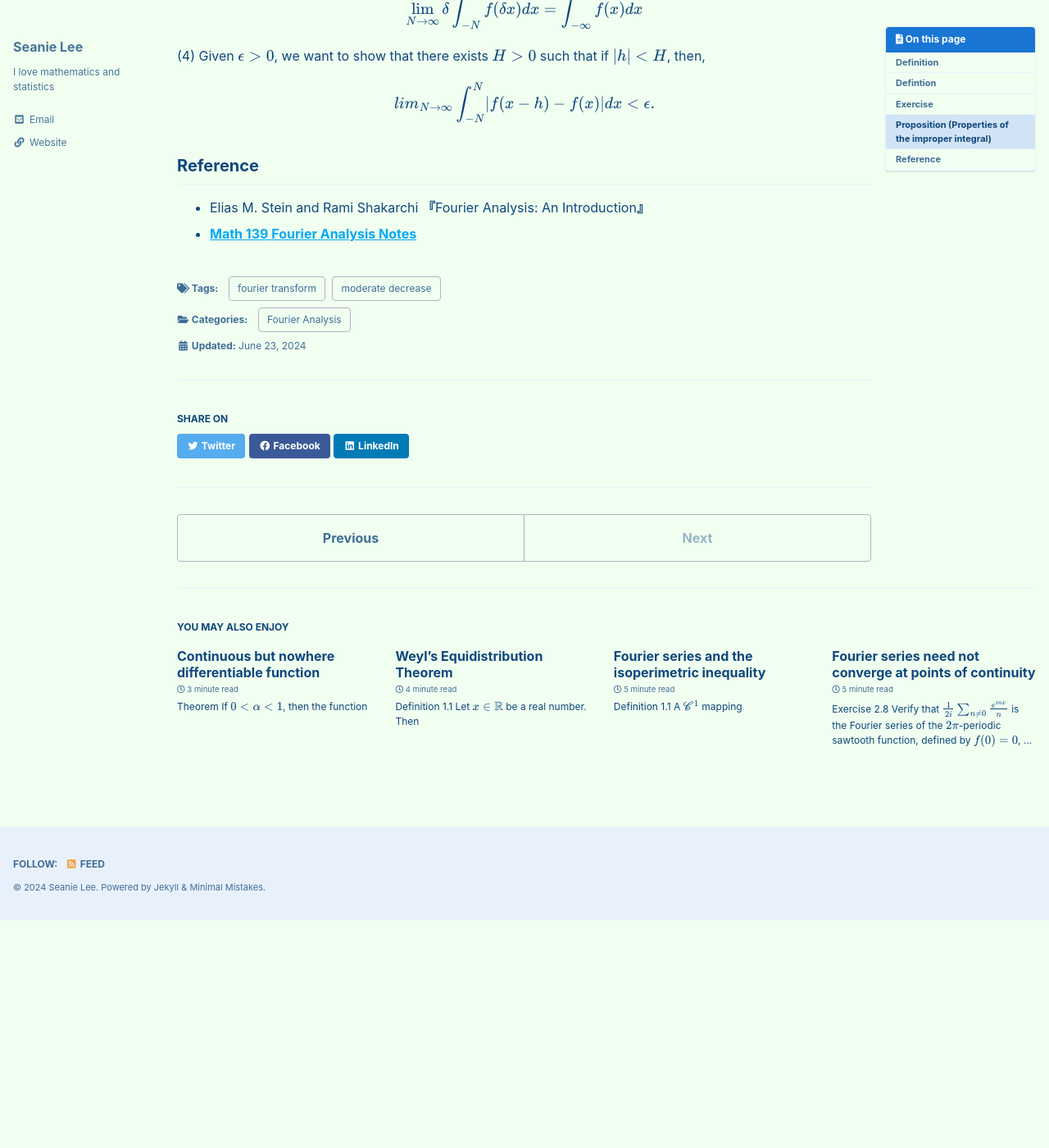
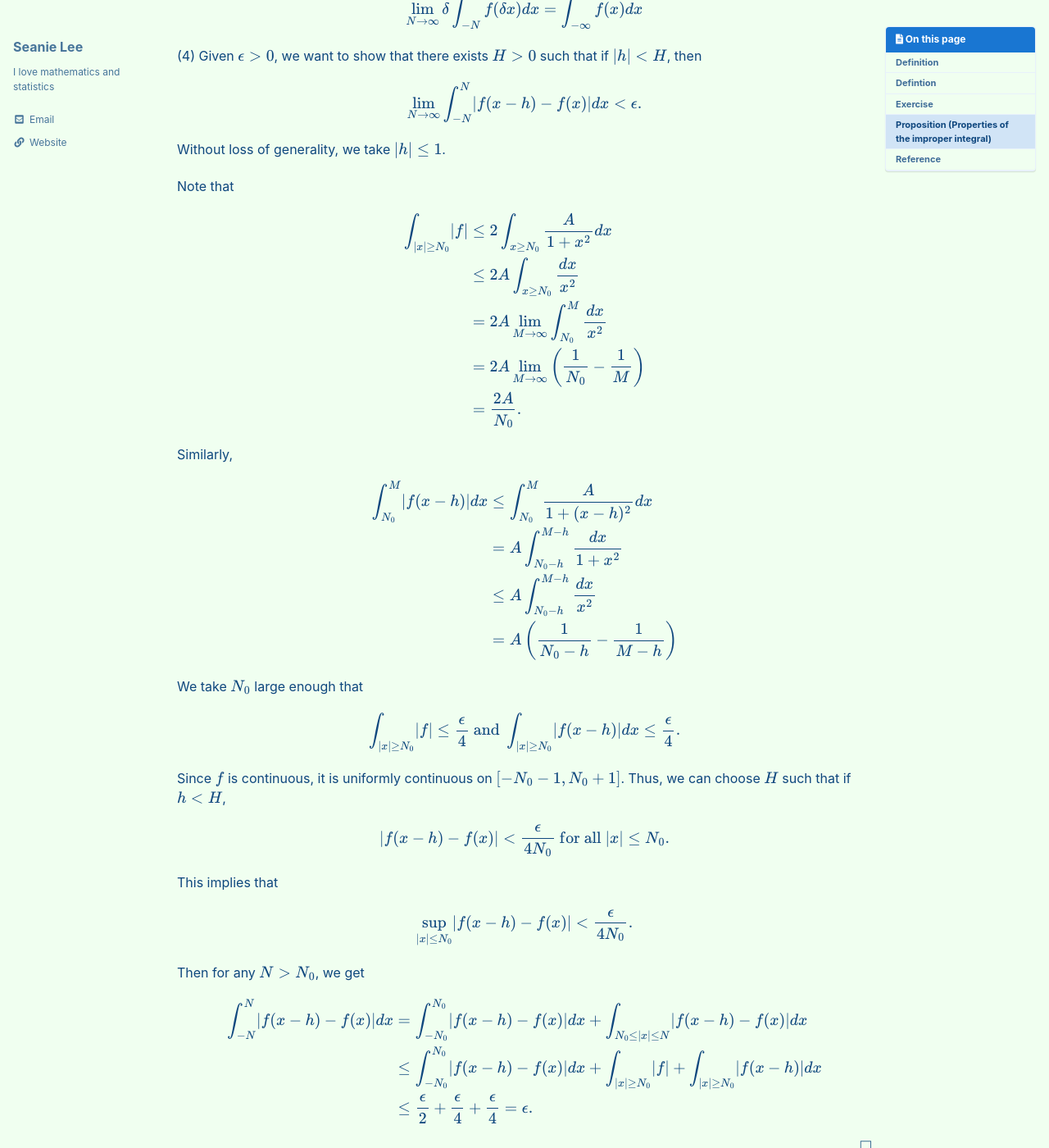
Before and after one commit to seanie12/blog, a Jekyll site: the page built from _posts/2024-06-23-fourier-transform-1.md, in a window 1280 px wide and 1400 px high, scrolled down 2957 px. Shown: the whole window at 82% size. Built offline with Jekyll 4.4.1, drawn with Linux system fonts in a browser that asks for light colours; cached includes are drawn as plain includes; formulas are drawn with MathJax 3; before the commit the page ends 4079 px from its top, so only the background shows below that; some of the changed text lies outside the part shown.

Commit message:
Update 2024-06-23-fourier-transform-1.md

```diff
--- a/_posts/2024-06-23-fourier-transform-1.md
+++ b/_posts/2024-06-23-fourier-transform-1.md
@@ -95,7 +95,7 @@ $$
 $$
 
 
-(4) Continuity
+(4) continuity
 
 $$
 \begin{align*}
@@ -165,15 +165,76 @@ $$
 \end{align*}
 $$
 
-(4) Given $\epsilon>0$, we want to show that there exists $H>0$ such that  if $\lvert h \rvert < H$, then,
+(4) Given $\epsilon>0$, we want to show that there exists $H>0$ such that  if $\lvert h \rvert < H$, then
 
 $$
 \begin{align*}
-lim_{N\to\infty} \int_{-N}^N \lvert f(x-h)-f(x)\rvert dx <\epsilon.
+\lim_{N\to\infty} \int_{-N}^N \lvert f(x-h)-f(x)\rvert dx <\epsilon.
+\end{align*}
+$$
+
+Without loss of generality, we take $\lvert h \rvert\leq1$.
+
+Note that
+
+$$
+\begin{align*}
+\int_{\lvert x \rvert \geq N_0} \lvert f\rvert &\leq 2\int_{x  \geq N_0} \frac{A}{1+x^2}dx \\
+&\leq2A\int_{x\geq N_0}\frac{dx}{x^2} \\
+&=2A \lim_{M\to\infty} \int_{N_0}^M \frac{dx}{x^2} \\
+&=2A \lim_{M\to\infty}\left(\frac{1}{N_0}-\frac{1}{M}\right) \\
+&=\frac{2A}{N_0}.
 \end{align*}
 $$
 
 
+Similarly,
+
+$$
+\begin{align*}
+\int_{N_0}^M \lvert f(x-h)\rvert dx &\leq \int_{ N_0}^M \frac{A}{1+(x-h)^2}dx \\
+&=A\int_{N_0-h}^{M-h}\frac{dx}{1+x^2} \\
+&\leq A \int_{N_0-h}^{M-h} \frac{dx}{x^2} \\
+&=A\left(\frac{1}{N_0-h} -\frac{1}{M-h}\right)
+\end{align*}
+$$
+
+We take $N_0$ large enough that
+
+$$
+\begin{align*}
+\int_{\lvert x \rvert \geq N_0} \lvert f\rvert \leq \frac{\epsilon}{4} \text{ and } \int_{\lvert x \rvert \geq N_0} \lvert f(x-h)\rvert dx \leq \frac{\epsilon}{4}.
+\end{align*}
+$$
+
+Since $f$ is continuous, it is uniformly continuous on $[-N_0-1, N_0+1]$. Thus, we can choose $H$ such that if $h<H$,
+
+$$
+\begin{align*}
+\lvert f(x-h) - f(x) \rvert < \frac{\epsilon}{4N_0} \text{ for all } \lvert x\rvert \leq N_0.
+\end{align*}
+$$
+
+This implies that
+
+$$
+\begin{align*}
+\sup_{\lvert x \rvert \leq N_0}\lvert f(x-h) - f(x) \rvert < \frac{\epsilon}{4N_0}.
+\end{align*}
+$$
+
+Then for any $N>N_0$, we get
+
+$$
+\begin{align*}
+\int_{-N}^N \lvert f(x-h)-f(x)\rvert dx & = \int_{-N_0}^{N_0} \lvert f(x-h)-f(x)\rvert dx + \int_{N_0 \leq \lvert x \rvert \leq N} \lvert f(x-h)-f(x)\rvert dx \\
+&\leq \int_{-N_0}^{N_0} \lvert f(x-h)-f(x)\rvert dx + \int_{\lvert x \rvert \geq N_0} \lvert f \rvert +\int_{\lvert x \rvert \geq N_0} \lvert f(x-h)\rvert dx \\
+&\leq \frac{\epsilon}{2} +\frac{\epsilon}{4} + \frac{\epsilon}{4} = \epsilon.
+\end{align*}
+$$
+
+$$\tag*{$\square$}$$
+
 ## Reference
 - Elias M. Stein and  Rami Shakarchi **『**Fourier Analysis: An Introduction**』**
 - **[Math 139 Fourier Analysis Notes](https://drive.google.com/file/d/1f1pp1QkF0BqqLELBrKyk69X0ofd3SjdR/view?usp=sharing)**
```
